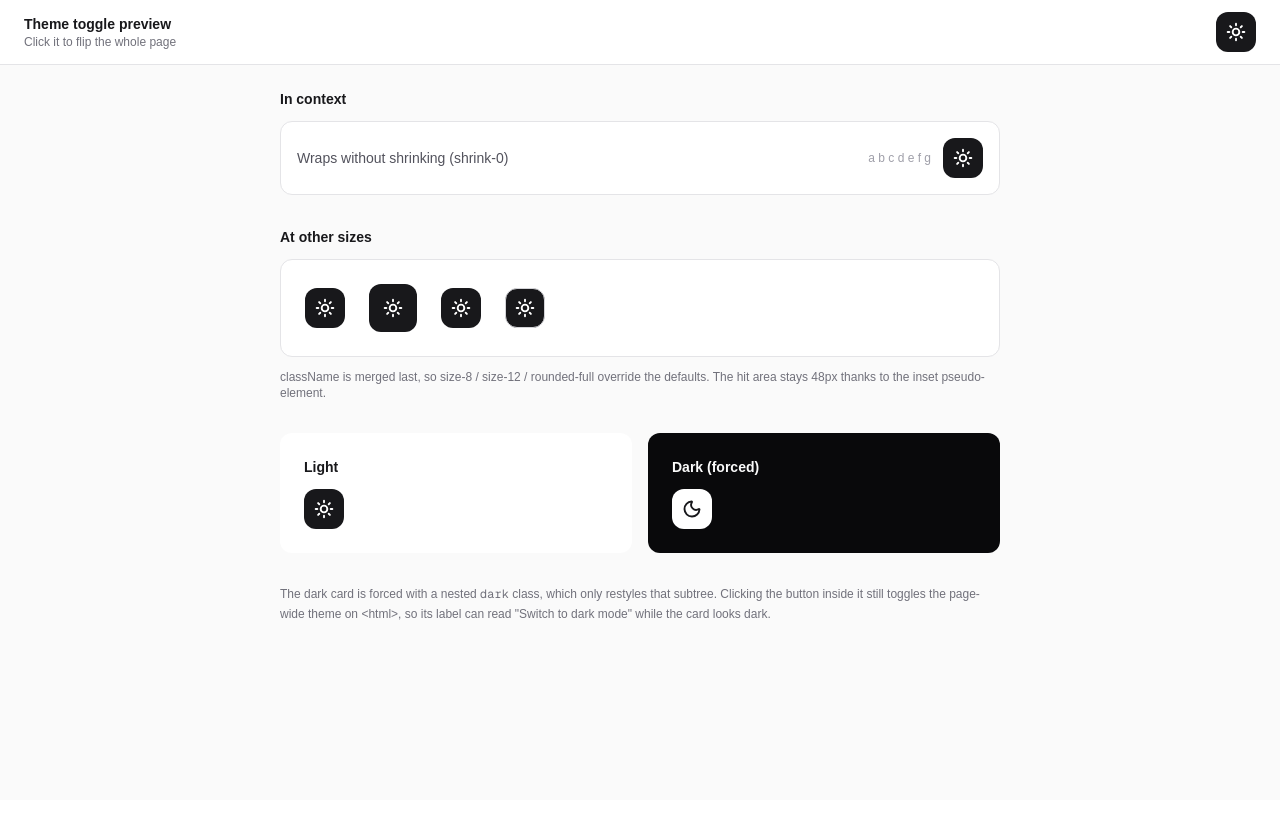
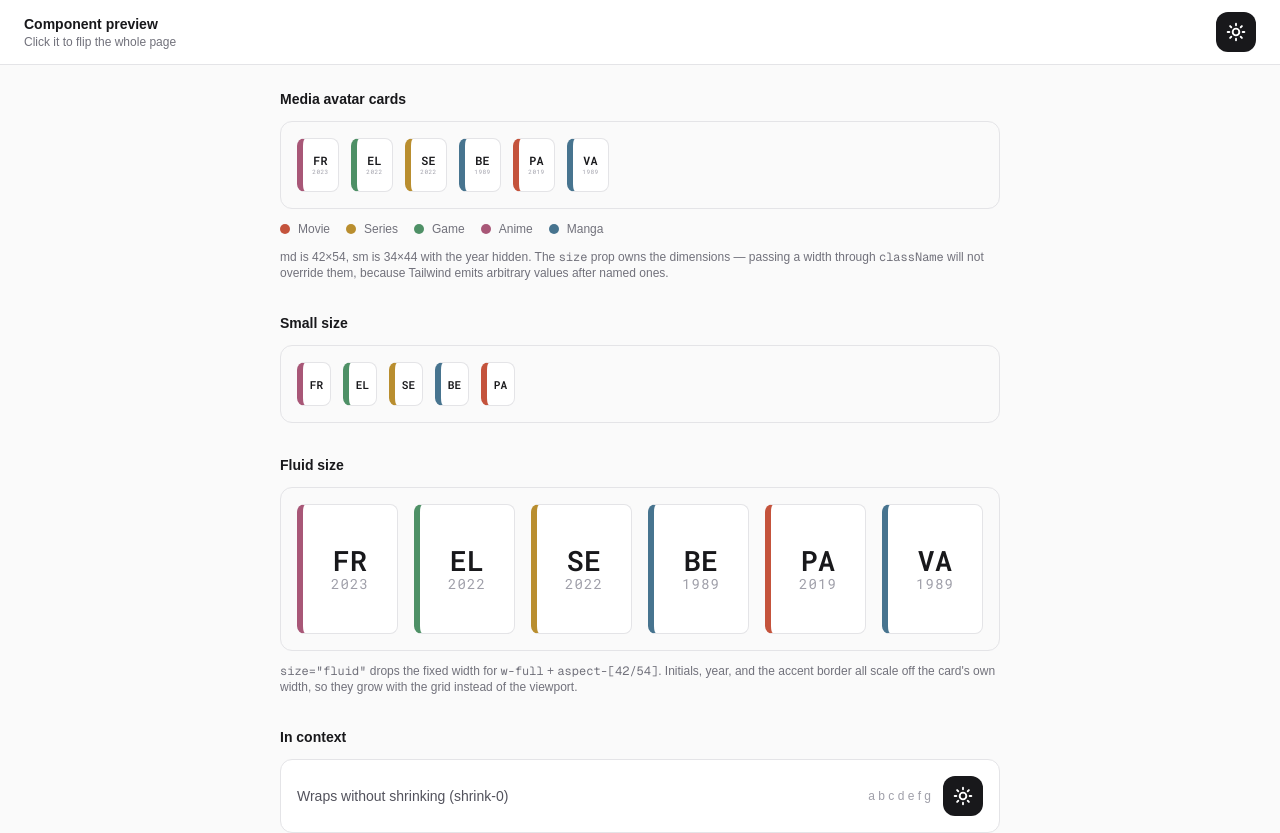
Before and after one commit to CanDundarCSE/kue-web, a Next.js app: page /theme-preview in a window 1280 px wide. Shown: the top 833 px of the page. Before the commit the page ends 800 px from the top, so only its background shows below. Built offline with nearby package versions, Linux system fonts and the light colour scheme.

Commit message:
feat: Add MediaAvatarCard component and update theme preview page

```diff
--- /dev/null
+++ b/app/components/media-avatar-card.tsx
@@ -0,0 +1,73 @@
+export type MediaType = "movie" | "series" | "game" | "anime" | "manga";
+export type MediaAvatarCardSize = "sm" | "md" | "fluid";
+
+const MEDIA_ACCENT: Record<MediaType, string> = {
+  movie: "border-l-[#C4533C] dark:border-l-[#D9705A]",
+  series: "border-l-[#B98E2F] dark:border-l-[#CFA544]",
+  game: "border-l-[#4E9066] dark:border-l-[#5FAE7C]",
+  anime: "border-l-[#A85777] dark:border-l-[#C4708F]",
+  manga: "border-l-[#47748F] dark:border-l-[#5E93B0]",
+};
+
+const CARD_SIZE: Record<MediaAvatarCardSize, string> = {
+  sm: "h-11 w-[34px]",
+  md: "h-[54px] w-[42px]",
+  fluid: "aspect-[42/54] w-full",
+};
+
+function getInitials(title: string) {
+  return title.replace(/[^\p{L}\p{N}]/gu, "").slice(0, 2).toUpperCase() || "?";
+}
+
+export default function MediaAvatarCard({
+  title,
+  initials,
+  year,
+  type,
+  size = "md",
+  className,
+}: {
+  title: string;
+  initials?: string;
+  year?: number;
+  type: MediaType;
+  size?: MediaAvatarCardSize;
+  className?: string;
+}) {
+  return (
+    <div
+      role="img"
+      aria-label={year === undefined ? title : `${title} (${year})`}
+      className={[
+        "@container flex shrink-0 flex-col items-center justify-center gap-0.5 rounded-lg border",
+        "border-l-[clamp(3px,7cqi,6px)]",
+        "border-zinc-200 bg-white dark:border-zinc-700 dark:bg-zinc-900",
+        MEDIA_ACCENT[type],
+        CARD_SIZE[size],
+        className ?? "",
+      ].join(" ")}
+    >
+      <span
+        aria-hidden="true"
+        className={[
+          "font-[family-name:var(--font-badge)] text-[clamp(11px,33.3cqi,28px)] leading-none font-semibold tracking-[0.02em]",
+          "text-zinc-900 dark:text-zinc-100",
+        ].join(" ")}
+      >
+        {initials ?? getInitials(title)}
+      </span>
+
+      {size !== "sm" && year !== undefined && (
+        <span
+          aria-hidden="true"
+          className={[
+            "font-[family-name:var(--font-badge)] text-[clamp(6px,16.7cqi,14px)] leading-none tracking-[0.08em]",
+            "text-zinc-400 dark:text-zinc-500",
+          ].join(" ")}
+        >
+          {year}
+        </span>
+      )}
+    </div>
+  );
+}
--- a/app/layout.tsx
+++ b/app/layout.tsx
@@ -1,5 +1,5 @@
 import type { Metadata } from "next";
-import { Geist, Geist_Mono } from "next/font/google";
+import { Geist, Geist_Mono, Roboto_Mono } from "next/font/google";
 import "./globals.css";
 
 const geistSans = Geist({
@@ -9,6 +9,11 @@ const geistSans = Geist({
 
 const geistMono = Geist_Mono({
   variable: "--font-geist-mono",
+  subsets: ["latin"],
+});
+
+const robotoMono = Roboto_Mono({
+  variable: "--font-badge",
   subsets: ["latin"],
 });
 
@@ -38,7 +43,7 @@ export default function RootLayout({ children }: LayoutProps<"/">) {
     <html
       lang="en"
       suppressHydrationWarning
-      className={`${geistSans.variable} ${geistMono.variable} h-full antialiased`}
+      className={`${geistSans.variable} ${geistMono.variable} ${robotoMono.variable} h-full antialiased`}
     >
       <head>
         <script dangerouslySetInnerHTML={{ __html: themeScript }} />
--- a/app/page.tsx
+++ b/app/page.tsx
@@ -1,4 +1,5 @@
 import Image from "next/image";
+import Link from "next/link";
 import ThemeToggleButton from "@/app/components/theme-toggle-button";
 
 export default function Home() {
@@ -16,6 +17,12 @@ export default function Home() {
           />
           <ThemeToggleButton />
         </div>
+        <Link
+          href="/theme-preview"
+          className="rounded-full border border-solid border-black/[.08] px-5 py-3 text-sm transition-colors hover:border-transparent hover:bg-black/[.04] dark:border-white/[.145] dark:hover:bg-[#1a1a1a]"
+        >
+          Open component preview
+        </Link>
         <div className="flex flex-col items-center gap-6 text-center sm:items-start sm:text-left">
           <h1 className="max-w-xs text-3xl font-semibold leading-10 tracking-tight text-black dark:text-zinc-50">
             To get started, edit the{" "}
--- a/app/theme-preview/page.tsx
+++ b/app/theme-preview/page.tsx
@@ -1,11 +1,29 @@
+import MediaAvatarCard, { type MediaType } from "@/app/components/media-avatar-card";
 import ThemeToggleButton from "@/app/components/theme-toggle-button";
+
+const SAMPLE_MEDIA: { title: string; year: number; type: MediaType }[] = [
+  { title: "Frieren: Beyond Journey's End", year: 2023, type: "anime" },
+  { title: "Elden Ring", year: 2022, type: "game" },
+  { title: "Severance", year: 2022, type: "series" },
+  { title: "Berserk", year: 1989, type: "manga" },
+  { title: "Parasite", year: 2019, type: "movie" },
+  { title: "Vagabond", year: 1989, type: "manga" },
+];
+
+const LEGEND: { type: MediaType; label: string; swatch: string }[] = [
+  { type: "movie", label: "Movie", swatch: "bg-[#C4533C] dark:bg-[#D9705A]" },
+  { type: "series", label: "Series", swatch: "bg-[#B98E2F] dark:bg-[#CFA544]" },
+  { type: "game", label: "Game", swatch: "bg-[#4E9066] dark:bg-[#5FAE7C]" },
+  { type: "anime", label: "Anime", swatch: "bg-[#A85777] dark:bg-[#C4708F]" },
+  { type: "manga", label: "Manga", swatch: "bg-[#47748F] dark:bg-[#5E93B0]" },
+];
 
 export default function ThemePreviewPage() {
   return (
     <div className="min-h-screen bg-zinc-50 text-zinc-900 dark:bg-zinc-950 dark:text-zinc-50">
       <header className="flex items-center justify-between gap-4 border-b border-zinc-200 bg-white px-4 py-3 sm:px-6 dark:border-zinc-800 dark:bg-zinc-900">
         <div>
-          <h1 className="text-sm font-semibold">Theme toggle preview</h1>
+          <h1 className="text-sm font-semibold">Component preview</h1>
           <p className="text-xs text-zinc-500 dark:text-zinc-400">
             Click it to flip the whole page
           </p>
@@ -14,6 +32,70 @@ export default function ThemePreviewPage() {
       </header>
 
       <main className="mx-auto flex max-w-3xl flex-col gap-8 p-4 sm:p-6">
+        <section className="flex flex-col gap-3">
+          <h2 className="text-sm font-semibold">Media avatar cards</h2>
+          <div className="flex flex-wrap items-end gap-3 rounded-xl border border-zinc-200 bg-zinc-50 p-4 dark:border-zinc-800 dark:bg-zinc-950">
+            {SAMPLE_MEDIA.map((item) => (
+              <MediaAvatarCard
+                key={item.title}
+                title={item.title}
+                year={item.year}
+                type={item.type}
+              />
+            ))}
+          </div>
+          <ul className="flex flex-wrap gap-x-4 gap-y-2">
+            {LEGEND.map((item) => (
+              <li key={item.type} className="flex items-center gap-2 text-xs text-zinc-500 dark:text-zinc-400">
+                <span className={["size-2.5 rounded-full", item.swatch].join(" ")} />
+                {item.label}
+              </li>
+            ))}
+          </ul>
+          <p className="text-xs text-zinc-500 dark:text-zinc-400">
+            md is 42&times;54, sm is 34&times;44 with the year hidden. The{" "}
+            <code>size</code> prop owns the dimensions — passing a width through{" "}
+            <code>className</code> will not override them, because Tailwind emits
+            arbitrary values after named ones.
+          </p>
+        </section>
+
+        <section className="flex flex-col gap-3">
+          <h2 className="text-sm font-semibold">Small size</h2>
+          <div className="flex flex-wrap items-end gap-3 rounded-xl border border-zinc-200 bg-zinc-50 p-4 dark:border-zinc-800 dark:bg-zinc-950">
+            {SAMPLE_MEDIA.slice(0, 5).map((item) => (
+              <MediaAvatarCard
+                key={item.title}
+                title={item.title}
+                year={item.year}
+                type={item.type}
+                size="sm"
+              />
+            ))}
+          </div>
+        </section>
+
+        <section className="flex flex-col gap-3">
+          <h2 className="text-sm font-semibold">Fluid size</h2>
+          <div className="grid grid-cols-2 gap-4 rounded-xl border border-zinc-200 bg-zinc-50 p-4 sm:grid-cols-4 lg:grid-cols-6 dark:border-zinc-800 dark:bg-zinc-950">
+            {SAMPLE_MEDIA.map((item) => (
+              <MediaAvatarCard
+                key={item.title}
+                title={item.title}
+                year={item.year}
+                type={item.type}
+                size="fluid"
+              />
+            ))}
+          </div>
+          <p className="text-xs text-zinc-500 dark:text-zinc-400">
+            <code>size=&quot;fluid&quot;</code> drops the fixed width for{" "}
+            <code>w-full</code> + <code>aspect-[42/54]</code>. Initials, year, and
+            the accent border all scale off the card&apos;s own width, so they grow
+            with the grid instead of the viewport.
+          </p>
+        </section>
+
         <section className="flex flex-col gap-3">
           <h2 className="text-sm font-semibold">In context</h2>
           <div className="flex flex-wrap items-center gap-3 rounded-xl border border-zinc-200 bg-white p-4 dark:border-zinc-800 dark:bg-zinc-900">
@@ -28,14 +110,15 @@ export default function ThemePreviewPage() {
         <section className="flex flex-col gap-3">
           <h2 className="text-sm font-semibold">At other sizes</h2>
           <div className="flex flex-wrap items-center gap-6 rounded-xl border border-zinc-200 bg-white p-6 dark:border-zinc-800 dark:bg-zinc-900">
-            <ThemeToggleButton className="size-8" />
-            <ThemeToggleButton className="size-12" />
+            <ThemeToggleButton className="!size-8" />
+            <ThemeToggleButton className="!size-12" />
             <ThemeToggleButton className="rounded-full" />
             <ThemeToggleButton className="border border-zinc-300 dark:border-zinc-700" />
           </div>
           <p className="text-xs text-zinc-500 dark:text-zinc-400">
-            className is merged last, so size-8 / size-12 / rounded-full override the
-            defaults. The hit area stays 48px thanks to the inset pseudo-element.
+            className is merged last, but the base size is size-10 — a plain
+            size-8 would lose, so the demo uses the ! important modifier. The hit
+            area stays 48px regardless.
           </p>
         </section>
 
```
